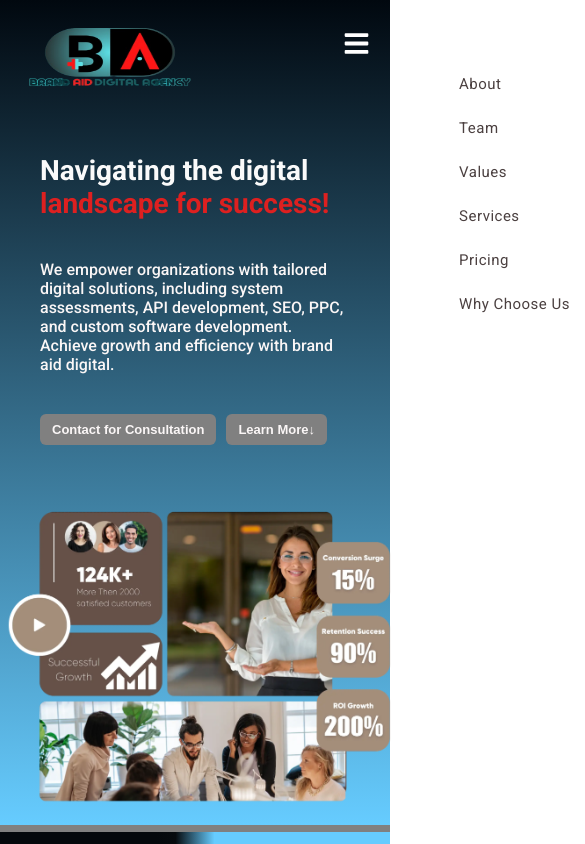
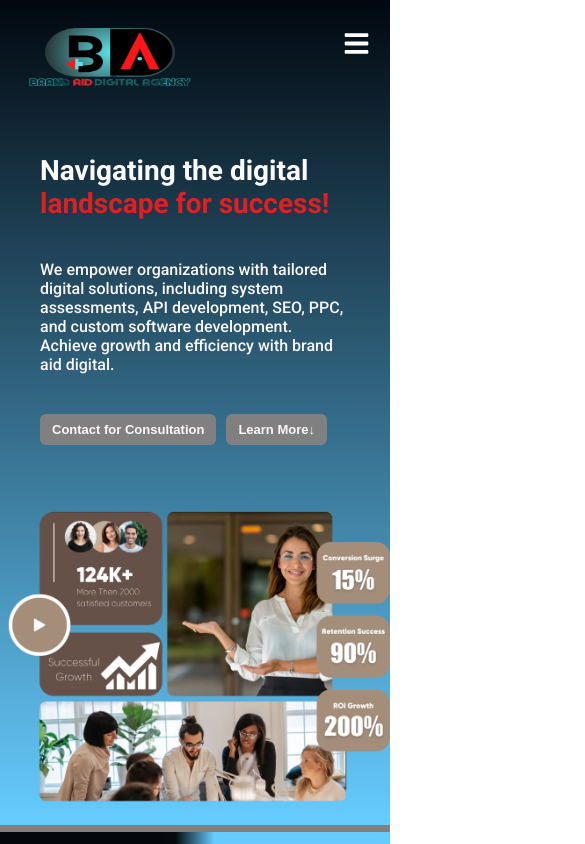
Before and after one commit to Abdirizackmasta/brand-aid-digital, a React (Vite) app: page / in a window 390 px wide. Shown: the top 844 px of the page, 585 px wide, since content can reach past the window. Built offline with nearby package versions, Linux system fonts and the light colour scheme.

Commit message:
added responiveness

```diff
--- a/src/components/hero/Hero.module.css
+++ b/src/components/hero/Hero.module.css
@@ -6,6 +6,7 @@
 .container{
     background: linear-gradient(to bottom, #01080f, #66ccff);
     border-bottom: 7px solid grey;
+    overflow-x: hidden;
 }
 
 .lowerNav{
--- a/src/components/nav/Nav.jsx
+++ b/src/components/nav/Nav.jsx
@@ -8,9 +8,9 @@ function Nav() {
     const [openMenu, setMenuOpen] = useState(false);
 
     return (
-        <div className={styles.upperNav}>
+        <div className={styles.upperNav} >
             <Link to="/"><Logo /></Link>
-            <ul className={`${openMenu ? styles.menuOpen : ''}`}>
+            <ul style={openMenu ? { top: '60px' } : {}}>
                 <li><a href="#about">About</a></li>
                 <li><a href="#team">Team</a></li>
                 <li><a href="#values">Values</a></li>
@@ -18,8 +18,8 @@ function Nav() {
                 <li><a href="#pricing">Pricing</a></li>
                 <li><a href="#whyus">Why Choose Us</a></li>
             </ul>
-            <div className={styles.iconsDev} onClick={() => setMenuOpen(!openMenu)}>
-                <FaBars />
+            <div className={styles.iconsDev}>
+                <FaBars onClick={() => setMenuOpen(!openMenu)} />
             </div>
         </div>
     );
--- a/src/components/nav/Nav.module.css
+++ b/src/components/nav/Nav.module.css
@@ -1,31 +1,32 @@
-.upperNav {
+.upperNav{
     display: flex;
     align-items: center;
     justify-content: space-between;
     padding: 0 30px;
     position: relative;
+
 }
-.upperNav ul {
+.upperNav ul{
     list-style: none;
     display: flex;
     gap: 20px;
-    transition: all 0.5s ease;
 }
-.upperNav ul li a {
+.upperNav ul li a{
     text-decoration: none;
     font-size: 20px;
     font-weight: 400;
     padding: 13px 17px;
     border-radius: 8px;
     color: rgb(75, 64, 64);
-    transition: all 0.5s;
+    transition: all .5s;
     letter-spacing: 2px;
 }
-.upperNav ul li a:hover {
-    background: linear-gradient(to right, rgb(104, 145, 158) 0%, rgb(99, 166, 189) 40%, rgb(179, 91, 91) 60%, rgb(223, 16, 16) 100%);
+.upperNav ul li a:hover{
+    background:
+        linear-gradient(to right, rgb(104, 145, 158) 0%, rgb(99, 166, 189) 40%, rgb(179, 91, 91) 60%, rgb(223, 16, 16) 100%);
     color: rgb(219, 211, 211);
 }
-.iconsDev {
+.iconsDev{
     font-size: 27px;
     color: white;
     position: absolute;
@@ -35,62 +36,58 @@
     display: none;
 }
 @media (max-width: 1280px) {
-    .upperNav ul li a {
+    .upperNav ul li a{
         font-size: 19px;
     }
 }
 @media (max-width: 1200px) {
-    .upperNav ul li a {
+    .upperNav ul li a{
         font-size: 18px;
         padding: 10px 15px;
         letter-spacing: 1px;
     }
-    .upperNav ul {
+    .upperNav ul{
         gap: 12px;
     }
 }
 @media (max-width: 1024px) {
-    .upperNav ul li a {
+    .upperNav ul li a{
         font-size: 17px;
         padding: 10px 15px;
         letter-spacing: 1px;
     }
-    .upperNav ul {
+    .upperNav ul{
         padding-top: 10px;
         gap: 10px;
     }
 }
 @media (max-width: 900px) {
-    .upperNav ul li a {
+    .upperNav ul li a{
         font-size: 15px;
         padding: 6px 10px;
-        letter-spacing: 0.5px;
+        letter-spacing: .5px;
     }
-    .upperNav ul {
+    .upperNav ul{
         padding-top: 10px;
         gap: 10px;
     }
 }
 @media (max-width: 800px) {
-    .upperNav ul {
+   .upperNav ul{
     display: flex;
     flex-direction: column;
-        gap: 20px;
+    gap: 20x;
     background: white;
     padding: 10px;
     position: absolute;
-        top: 60px;
-        right: -200px; /* Initial position off-screen */
+    top: -300px;
+    right: 20px;
     font-size: 20px;
     border-radius: 8px;
     font-weight: 900;
-        z-index: 1000;
-        transition: right 0.3s ease-in-out;
+    transition: all .4s;
    }
-    .upperNav ul.menuOpen {
-        right: 10px; /* Bring menu into view */
-    }
-    .iconsDev {
+   .iconsDev{
     display: block;
    }
 }
```
Lines whose indentation alone changed are shown as unchanged.
